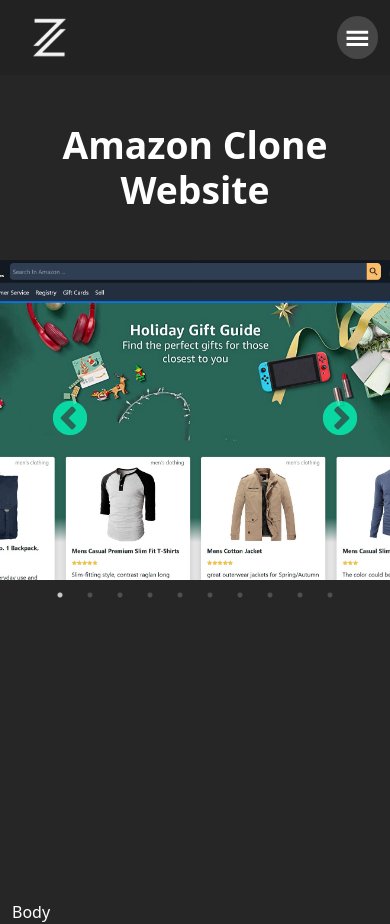
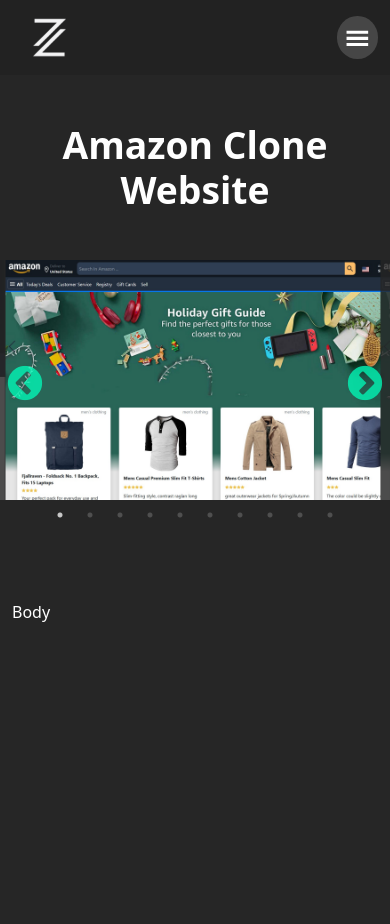
Before and after one commit to Mehdi-Zandian/Mehdi-Zandian, a React (Create React App) app: page /detail/1 in a window 390 px wide. After the commit the page ends 844 px from the top, so only its background shows below. Built offline with nearby package versions, Linux system fonts and the light colour scheme.

Commit message:
slider responsive update

```diff
--- a/src/components/ProjectDetail/ProjectDetail.scss
+++ b/src/components/ProjectDetail/ProjectDetail.scss
@@ -3,6 +3,10 @@
 
   .detail__slider {
     margin-bottom: 100px;
+
+    .slick-slider {
+      height: 20em !important;
+    }
 
     .slick-dots {
       li {
@@ -48,8 +52,12 @@
 
       div {
         outline: none !important;
-        height: 100% !important
-        ;
+        height: 100% !important;
+
+        img {
+          object-fit: cover !important;
+          object-position: top !important;
+        }
       }
     }
     .slick-active.slick-center {
@@ -105,3 +113,49 @@
     }
   }
 }
+
+@media (max-width: 790px) {
+  .detail {
+    .detail__slider {
+      .slick-slider {
+        height: 15em !important;
+
+        .slick-next {
+          top: 115px;
+          right: 25px;
+        }
+
+        .slick-next::before,
+        .slick-prev::before {
+          color: #0fb;
+          font-size: 40px !important;
+        }
+
+        .slick-prev {
+          top: 115px;
+          left: 5px;
+        }
+      }
+    }
+  }
+}
+@media (max-width: 450px) {
+  .detail {
+    .detail__slider {
+      .slick-slider {
+        height: 15em !important;
+
+        .slick-slide {
+          div {
+            max-width: 375px !important;
+
+            img {
+              object-position: left top !important;
+              width: 100% !important;
+            }
+          }
+        }
+      }
+    }
+  }
+}
--- a/src/components/ProjectDetail/ProjectSlider.js
+++ b/src/components/ProjectDetail/ProjectSlider.js
@@ -11,11 +11,12 @@
     slidesToShow: 1,
     slidesToScroll: 1,
     variableWidth: true,
+    speed: 500,
   };
 
   return (
     <div className="detail__slider">
-      <Slider style={{ height: "20em" }} {...settings}>
+      <Slider {...settings}>
         {data?.screenshotLarge.map((pic) => {
           return (
             <div style={{ height: "100%" }}>
@@ -23,8 +24,6 @@
                 style={{
                   width: "auto",
                   height: "100%",
-                  objectFit: "cover",
-                  objectPosition: "center",
                 }}
                 src={pic}
                 alt="Project Screenshot"
```
